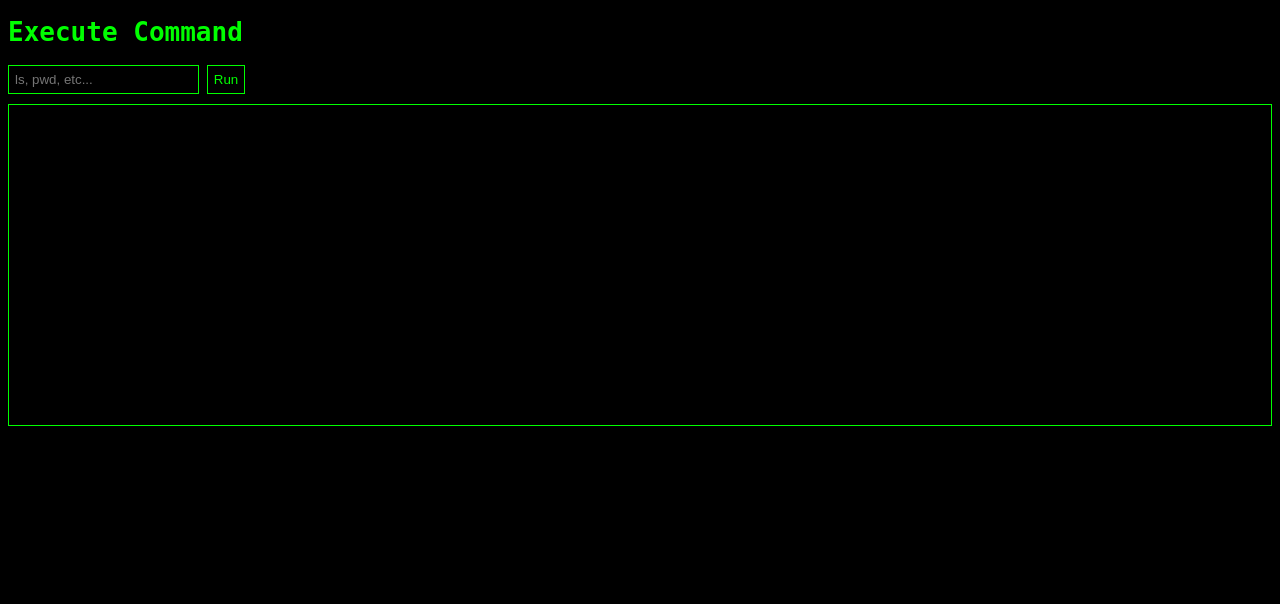
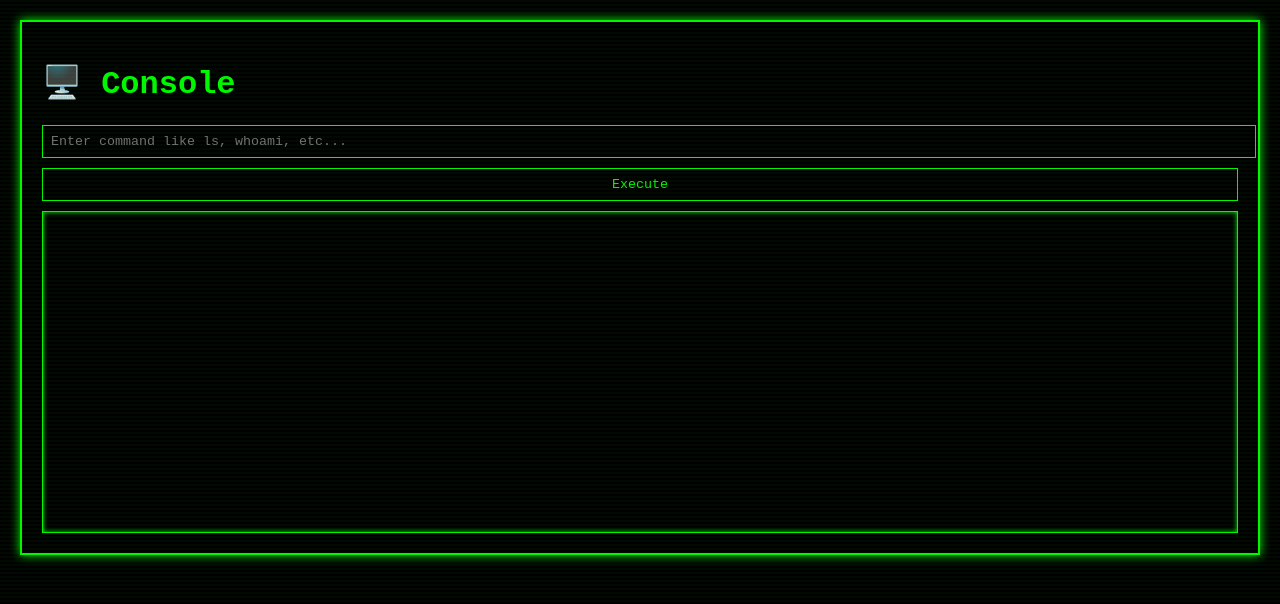
Before and after one commit to lancoder9/lanwebhoster, a Flask app: page /hostedsite/console in a window 1280 px wide. Shown: the top 604 px of the page. Run offline with Flask 3, Linux system fonts and the light colour scheme.

Commit message:
Update console.html

```diff
--- a/templates/console.html
+++ b/templates/console.html
@@ -1,18 +1,37 @@
 <!DOCTYPE html>
 <html>
 <head>
-    <title>Console</title>
+    <title>Terminal Console</title>
     <style>
-        body { background:black; color:#00ff00; font-family:monospace; }
-        #output { white-space:pre; border:1px solid #0f0; padding:10px; margin-top:10px; height:300px; overflow:auto; }
-        input, button { background:#000; color:#0f0; border:1px solid #0f0; padding:6px; }
+        body { background: black; color: #00ff00; font-family: 'Courier New', monospace; margin: 0; padding: 20px; }
+        .scanlines::after {
+            content: ""; position: fixed; top: 0; left: 0; width: 100%; height: 100%;
+            background: repeating-linear-gradient(to bottom, rgba(0,255,0,0.04), rgba(0,255,0,0.04) 2px, transparent 2px, transparent 4px);
+            pointer-events: none; z-index: 99;
+        }
+        .terminal-box {
+            border: 2px solid #00ff00; padding: 20px; box-shadow: 0 0 10px #00ff00;
+            animation: flicker 0.2s infinite alternate;
+        }
+        input, button {
+            background: black; color: #00ff00; border: 1px solid #00ff00;
+            padding: 8px; font-family: inherit; width: 100%; margin-bottom: 10px;
+        }
+        #output {
+            background: black; border: 1px solid #00ff00;
+            padding: 10px; height: 300px; overflow-y: scroll;
+            white-space: pre-wrap; box-shadow: inset 0 0 5px #00ff00;
+        }
+        @keyframes flicker { 0% { opacity: 1; } 100% { opacity: 0.97; } }
     </style>
 </head>
-<body>
-    <h1>Execute Command</h1>
-    <input id="cmd" type="text" placeholder="ls, pwd, etc...">
-    <button onclick="run()">Run</button>
-    <div id="output"></div>
+<body class="scanlines">
+    <div class="terminal-box">
+        <h1>🖥️ Console</h1>
+        <input id="cmd" type="text" placeholder="Enter command like ls, whoami, etc...">
+        <button onclick="run()">Execute</button>
+        <div id="output"></div>
+    </div>
     <script>
         async function run() {
             const cmd = document.getElementById('cmd').value
```
